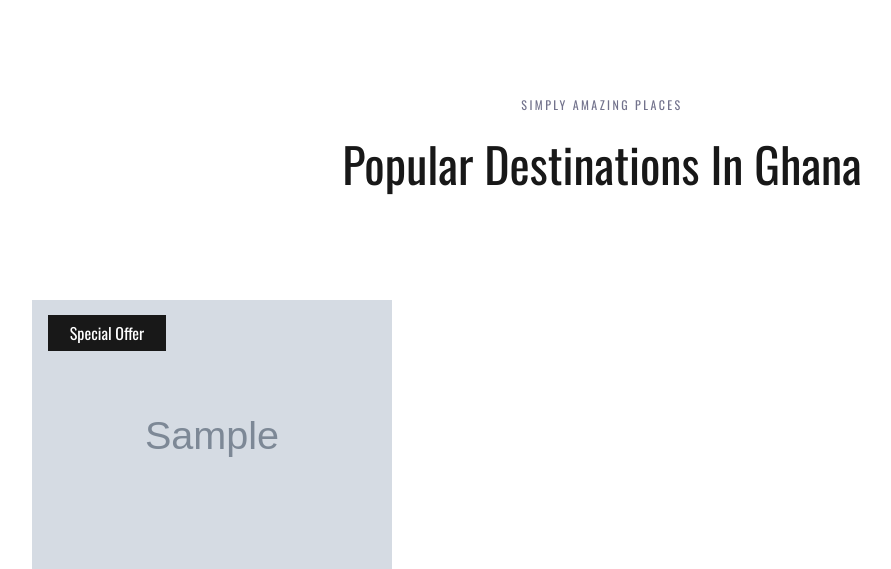
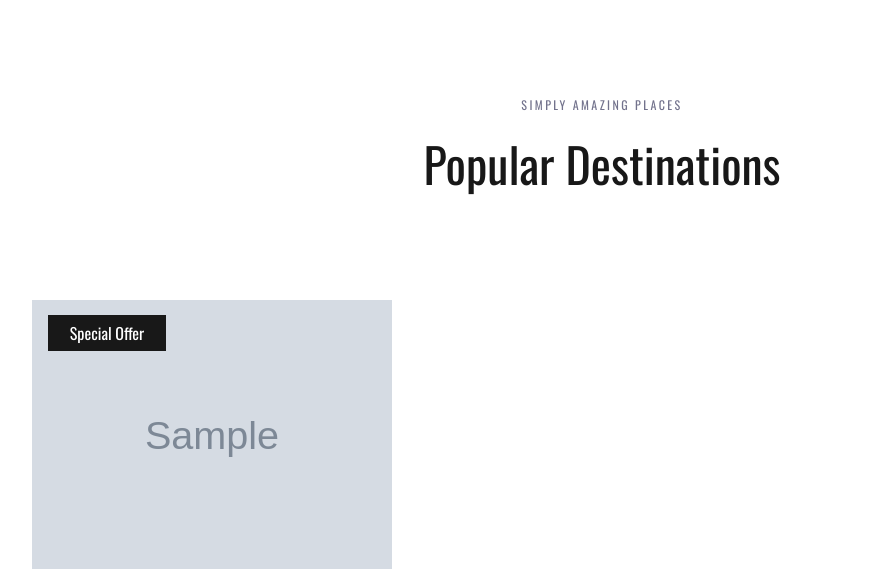
Before and after one commit to hunterxcobby/WEB-DEV_learning, a Django app: page / in a window 1280 px wide. Shown: the part 1185-1754 px from the top of the page, without its empty margins (38-929 px from the left). Run offline with Django 5.2, Linux system fonts and the light colour scheme; tables that the repository leaves empty hold one stand-in row (values such as "Sample post"); grey boxes marked "Sample" are stand-in pictures; some libraries are stand-ins or nearby versions.

Commit message:
done with admin page uploading :

```diff
--- a/django-2/my_project/templates/index.html
+++ b/django-2/my_project/templates/index.html
@@ -272,7 +272,7 @@
 					<div class="col text-center">
 						<div class="section_subtitle">simply amazing places</div>
 						<div class="section_title">
-							<h2>Popular Destinations In Ghana</h2>
+							<h2>Popular Destinations</h2>
 						</div>
 					</div>
 				</div>
@@ -284,7 +284,7 @@
 							<!-- Destination -->
 							<div class="destination item">
 								<div class="destination_image">
-									<img src="{{baseUrl}}/{{dest.img}}" alt="">
+									<img src="{{dest.img.url}}" alt="">
 									{% if dest.offer %}
 									<div class="spec_offer text-center"><a href="#">Special Offer</a></div>
 									{% endif %}
```
